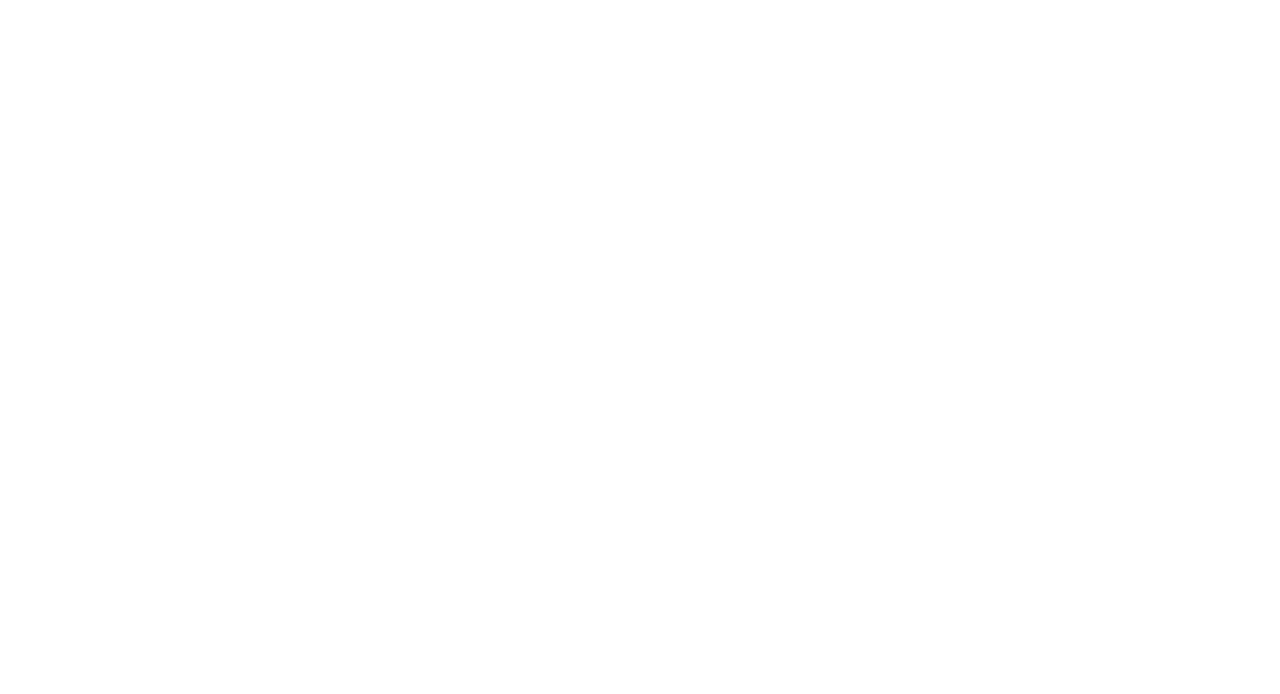
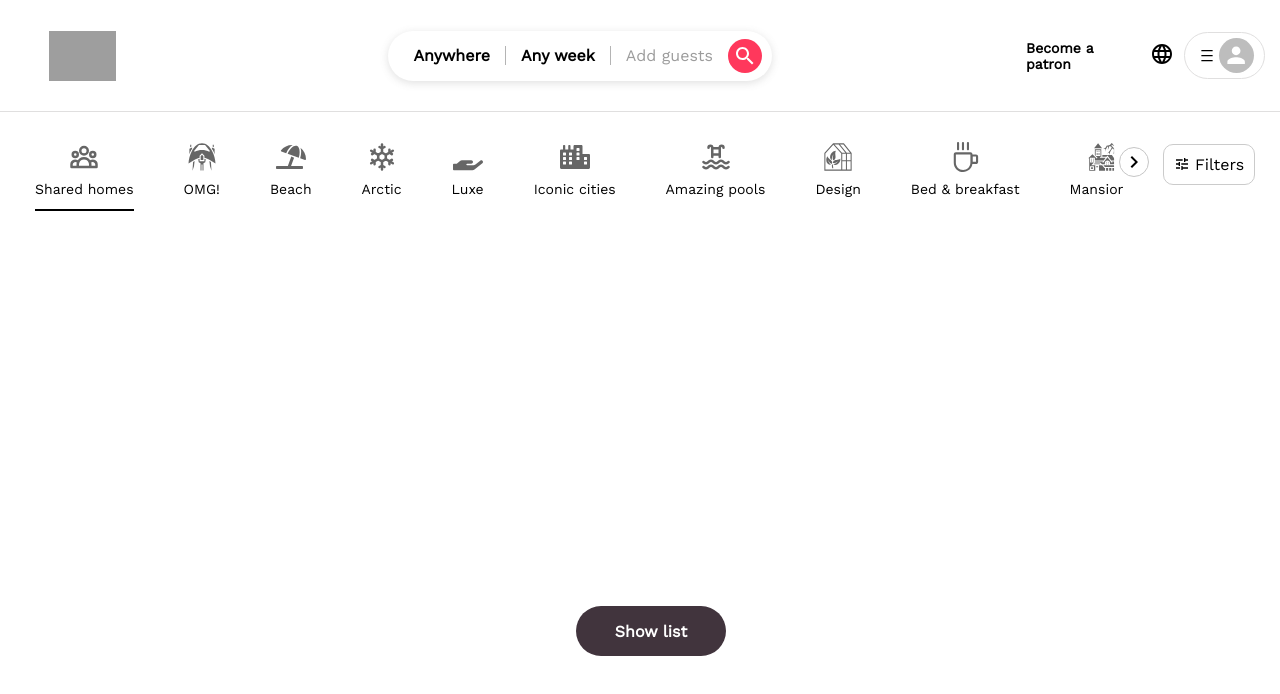
Before and after one commit to NnajiChimuanya/airbnb, a React (Create React App) app: page /map in a window 1280 px wide. Before the commit this address had no page. Shown: the top 694 px of the page. Built offline with nearby package versions, Linux system fonts and the light colour scheme; grey boxes are pictures that could not be loaded.

Commit message:
Created the routing system which show the map

```diff
--- a/src/App.tsx
+++ b/src/App.tsx
@@ -1,11 +1,13 @@
 import React from "react";
 import { Routes, Route } from "react-router-dom";
 import Home from "./pages/Home";
+import Map from "./pages/Map";
 
 const App = () => {
   return (
     <Routes>
       <Route path="/" element={<Home />} />
+      <Route path="/map" element={<Map />} />
     </Routes>
   );
 };
--- a/src/components/showMap/ShowMap.tsx
+++ b/src/components/showMap/ShowMap.tsx
@@ -1,9 +1,18 @@
 import React from "react";
+import { Link } from "react-router-dom";
 
-const ShowMap: React.FC = () => {
+interface IShowMap {
+  text: string;
+  link: string;
+}
+
+const ShowMap: React.FC<IShowMap> = ({ text, link }) => {
   return (
     <div className="showMap">
-      <h4>Show map</h4>
+      <Link className="link" to={link}>
+        {" "}
+        <h4>{text}</h4>
+      </Link>
     </div>
   );
 };
--- a/src/components/showMap/showMap.scss
+++ b/src/components/showMap/showMap.scss
@@ -17,5 +17,13 @@
   border-radius: 50px;
 
   @include flex-center;
-  color: #fff;
+
+  .link {
+    text-decoration: none;
+    color: #fff;
+  }
+
+  &:hover {
+    transform: scale(1.05);
+  }
 }
--- a/src/pages/Home.tsx
+++ b/src/pages/Home.tsx
@@ -10,7 +10,7 @@
     <div className="home">
       <Header />
       <Filter />
-      <ShowMap />
+      <ShowMap text="Show Map" link="/map" />
       <Airbnb />
       <Footer />
     </div>
--- /dev/null
+++ b/src/pages/Map.tsx
@@ -0,0 +1,19 @@
+import React from "react";
+import Header from "../components/header/Header";
+import Filter from "../components/filter/Filter";
+import ShowMap from "../components/showMap/ShowMap";
+
+const Map = () => {
+  return (
+    <div className="map">
+      <Header />
+      <Filter />
+
+      <h3> The Map</h3>
+
+      <ShowMap text="Show list" link="/" />
+    </div>
+  );
+};
+
+export default Map;
```
